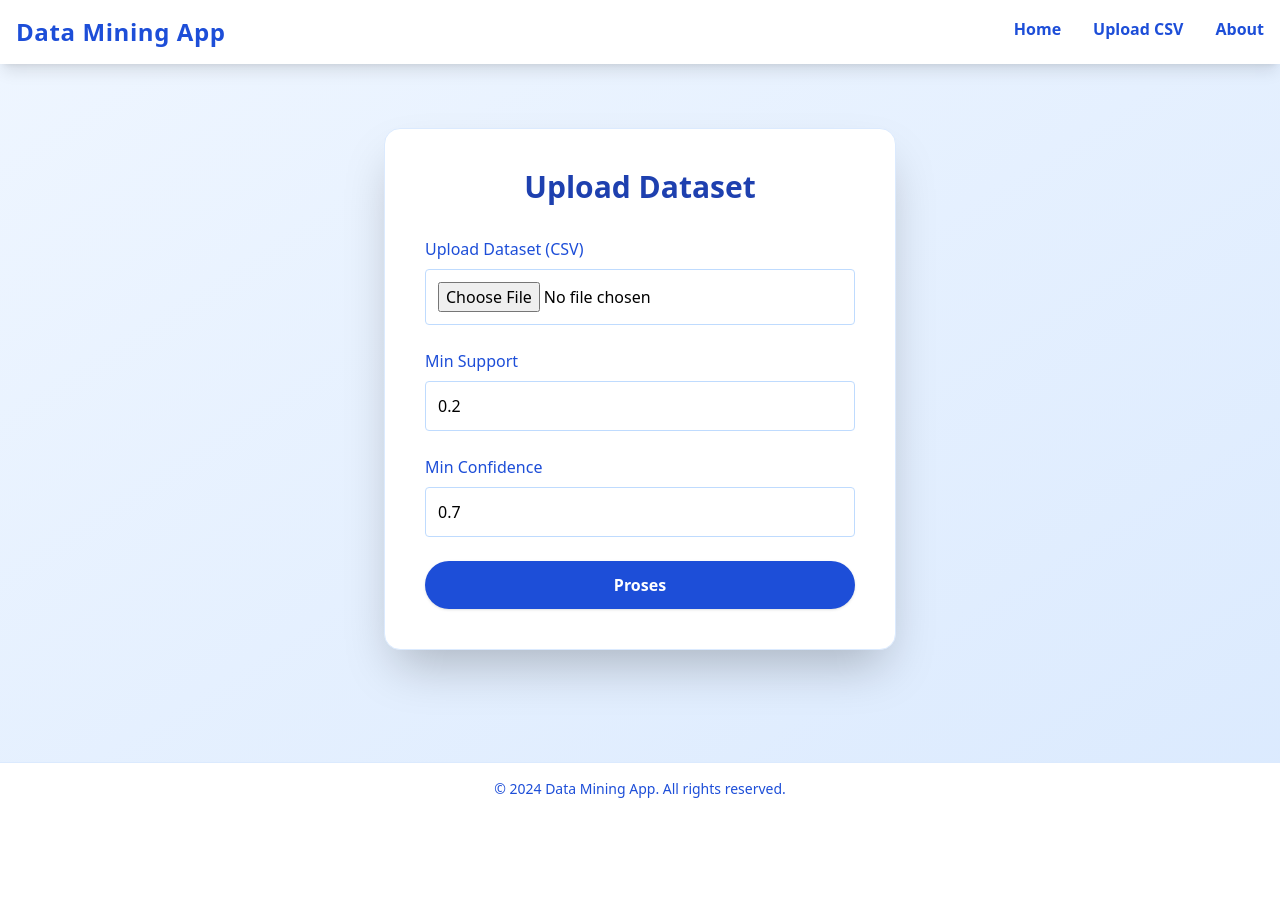
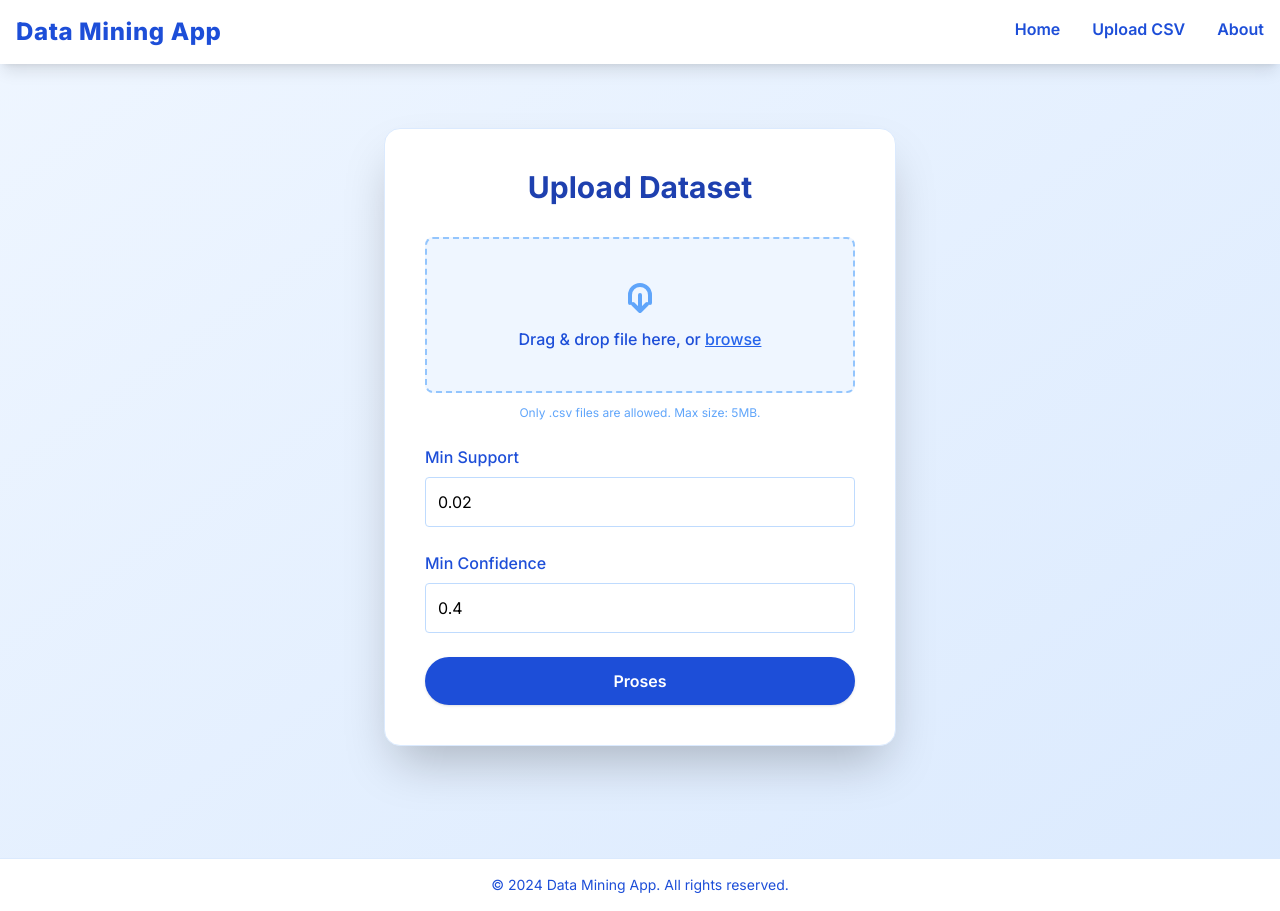
Before and after one commit to satriabrianydnt/project-datamining12, a Flask app: page /upload in a window 1280 px wide. Before the commit the page ends 798 px from the top, so only its background shows below. Run offline with Flask 3, Linux system fonts and the light colour scheme; some libraries are stand-ins or nearby versions.

Commit message:
add google fonts, refactor UI, update backend

```diff
--- a/app.py
+++ b/app.py
@@ -29,16 +29,20 @@ def proses():
     filepath = os.path.join(app.config['UPLOAD_FOLDER'], file.filename)
     file.save(filepath)
 
+    # Load dataset
     dataset = pd.read_csv(filepath)
 
-    basket = (dataset.groupby(['Transaksi_ID', 'Item'])['Item']
-              .count().unstack().reset_index().fillna(0).set_index('Transaksi_ID'))
+    # Filter 'NONE'
+    dataset = dataset[dataset['Item'] != 'NONE']
 
-    def encode_units(x):
-        return 0 if x <= 0 else 1
+    # Buat pivot transaksi
+    basket = (dataset.groupby(['Transaction', 'Item'])['Item']
+              .count().unstack().reset_index().fillna(0).set_index('Transaction'))
 
-    basket_sets = basket.applymap(encode_units)
+    # Ubah ke binary
+    basket_sets = basket.applymap(lambda x: 1 if x > 0 else 0)
 
+    # Apriori
     frequent_itemsets = apriori(basket_sets, min_support=min_support, use_colnames=True)
 
     if frequent_itemsets.empty:
@@ -49,17 +53,18 @@ def proses():
     if rules.empty:
         return "Tidak ada aturan yang memenuhi minimum confidence."
 
+    # Format hasil
     rules_display = rules[['antecedents', 'consequents', 'support', 'confidence', 'lift']]
-
     rules_display['antecedents'] = rules_display['antecedents'].apply(lambda x: ', '.join(list(x)))
     rules_display['consequents'] = rules_display['consequents'].apply(lambda x: ', '.join(list(x)))
 
     output_path = os.path.join(app.config['UPLOAD_FOLDER'], 'hasil_rules.csv')
     rules_display.to_csv(output_path, index=False)
 
+    # Narasi hasil
     deskripsi = []
     for _, row in rules_display.iterrows():
-        desc = f"Jika membeli {row['antecedents']}, maka kemungkinan membeli {row['consequents']} adalah {row['confidence'] * 100:.2f}% (Lift: {row['lift']:.2f})."
+        desc = f"Jika membeli {row['antecedents']}, maka kemungkinan membeli {row['consequents']} adalah {row['confidence'] * 100:.2f}%."
         deskripsi.append(desc)
 
     return render_template('result.html', rules=rules_display.to_dict(orient='records'), deskripsi=deskripsi, file='hasil_rules.csv')
--- /dev/null
+++ b/static/style.css
@@ -0,0 +1,10 @@
+@import url('https://fonts.googleapis.com/css2?family=Inter:ital,opsz,wght@0,14..32,100..900;1,14..32,100..900&display=swap');
+
+* {
+    padding: 0;
+    margin: 0;
+}
+
+body {
+    font-family: "Inter", sans-serif;
+}
--- a/templates/index.html
+++ b/templates/index.html
@@ -5,6 +5,7 @@
     <meta charset="UTF-8">
     <title>Data Mining App - Apriori Association Rules</title>
     <script src="https://cdn.tailwindcss.com"></script>
+    <link rel="stylesheet" href="/static/style.css">
 </head>
 
 <body class="bg-gradient-to-br from-blue-50 to-blue-100 min-h-screen flex flex-col">
--- a/templates/upload.html
+++ b/templates/upload.html
@@ -1,10 +1,13 @@
 <!DOCTYPE html>
 <html lang="en">
+
 <head>
     <meta charset="UTF-8">
     <title>Upload Dataset - Data Mining App</title>
+    <link rel="stylesheet" href="/static/style.css">
     <script src="https://cdn.tailwindcss.com"></script>
 </head>
+
 <body class="bg-gradient-to-br from-blue-50 to-blue-100 min-h-screen">
 
     <!-- Navbar -->
@@ -15,9 +18,13 @@
                     <span class="text-blue-700 font-extrabold text-2xl tracking-wide">Data Mining App</span>
                 </div>
                 <div class="flex space-x-8">
-                    <a href="/" class="relative text-blue-700 font-semibold hover:text-blue-900 transition after:block after:h-0.5 after:bg-blue-700 after:scale-x-0 hover:after:scale-x-100 after:transition-transform after:origin-left after:duration-300 after:mt-1">Home</a>
-                    <a href="/upload" class="relative text-blue-700 font-semibold hover:text-blue-900 transition after:block after:h-0.5 after:bg-blue-700 after:scale-x-0 hover:after:scale-x-100 after:transition-transform after:origin-left after:duration-300 after:mt-1">Upload CSV</a>
-                    <a href="#" class="relative text-blue-700 font-semibold hover:text-blue-900 transition after:block after:h-0.5 after:bg-blue-700 after:scale-x-0 hover:after:scale-x-100 after:transition-transform after:origin-left after:duration-300 after:mt-1">About</a>
+                    <a href="/"
+                        class="relative text-blue-700 font-semibold hover:text-blue-900 transition after:block after:h-0.5 after:bg-blue-700 after:scale-x-0 hover:after:scale-x-100 after:transition-transform after:origin-left after:duration-300 after:mt-1">Home</a>
+                    <a href="/upload"
+                        class="relative text-blue-700 font-semibold hover:text-blue-900 transition after:block after:h-0.5 after:bg-blue-700 after:scale-x-0 hover:after:scale-x-100 after:transition-transform after:origin-left after:duration-300 after:mt-1">Upload
+                        CSV</a>
+                    <a href="#"
+                        class="relative text-blue-700 font-semibold hover:text-blue-900 transition after:block after:h-0.5 after:bg-blue-700 after:scale-x-0 hover:after:scale-x-100 after:transition-transform after:origin-left after:duration-300 after:mt-1">About</a>
                 </div>
             </div>
         </div>
@@ -28,20 +35,45 @@
         <div class="max-w-lg mx-auto bg-white p-10 rounded-2xl shadow-2xl border border-blue-100">
             <h2 class="text-3xl font-bold mb-8 text-center text-blue-800">Upload Dataset</h2>
             <form method="POST" action="/proses" enctype="multipart/form-data" class="space-y-6">
-                <div>
-                    <label class="block mb-2 font-medium text-blue-700">Upload Dataset (CSV)</label>
-                    <input type="file" name="file" required class="w-full border border-blue-200 p-3 rounded focus:outline-none focus:ring-2 focus:ring-blue-400">
+
+                <!-- Loading Spinner -->
+                <div id="loading" class="hidden text-center mt-4">
+                    <div class="text-blue-500 font-medium animate-pulse">Sedang memproses data...</div>
                 </div>
+
+                <!-- File Input -->
+                <div class="flex flex-col items-center justify-center gap-2">
+                    <label
+                        class="w-full flex flex-col items-center px-4 py-8 bg-blue-50 text-blue-700 rounded-lg border-2 border-dashed border-blue-300 cursor-pointer hover:bg-blue-100 transition">
+                        <svg class="w-12 h-12 mb-2 text-blue-400" fill="none" stroke="currentColor" stroke-width="2"
+                            viewBox="0 0 24 24">
+                            <path stroke-linecap="round" stroke-linejoin="round"
+                                d="M7 16v-4a5 5 0 0110 0v4M12 12v8m0 0l-3.5-3.5M12 20l3.5-3.5" />
+                        </svg>
+                        <span class="mb-2 text-base font-medium filename">
+                            Drag & drop file here, or <span class="text-blue-600 underline">browse</span>
+                        </span>
+                        <input type="file" name="file" accept=".csv" required class="hidden file-input" />
+                    </label>
+                    <p class="text-xs text-blue-400 mt-1">Only .csv files are allowed. Max size: 5MB.</p>
+                </div>
+
+                <!-- Support & Confidence Inputs -->
                 <div>
                     <label class="block mb-2 font-medium text-blue-700">Min Support</label>
-                    <input type="text" name="min_support" value="0.2" required class="w-full border border-blue-200 p-3 rounded focus:outline-none focus:ring-2 focus:ring-blue-400">
+                    <input type="text" name="min_support" value="0.02" required
+                        class="w-full border border-blue-200 p-3 rounded focus:outline-none focus:ring-2 focus:ring-blue-400">
                 </div>
                 <div>
                     <label class="block mb-2 font-medium text-blue-700">Min Confidence</label>
-                    <input type="text" name="min_confidence" value="0.7" required class="w-full border border-blue-200 p-3 rounded focus:outline-none focus:ring-2 focus:ring-blue-400">
+                    <input type="text" name="min_confidence" value="0.4" required
+                        class="w-full border border-blue-200 p-3 rounded focus:outline-none focus:ring-2 focus:ring-blue-400">
                 </div>
+
+                <!-- Submit Button -->
                 <div>
-                    <button type="submit" class="w-full bg-blue-700 text-white p-3 rounded-full font-semibold hover:bg-blue-800 transition transform hover:scale-105 shadow">Proses</button>
+                    <button type="submit"
+                        class="w-full bg-blue-700 text-white p-3 rounded-full font-semibold hover:bg-blue-800 transition transform hover:scale-105 shadow">Proses</button>
                 </div>
             </form>
         </div>
@@ -54,5 +86,40 @@
         </div>
     </footer>
 
+    <!-- JavaScript -->
+    <script>
+        // Validasi form dan tampilkan loading
+        document.querySelector("form").addEventListener("submit", function (e) {
+            const support = parseFloat(document.querySelector('input[name="min_support"]').value);
+            const confidence = parseFloat(document.querySelector('input[name="min_confidence"]').value);
+
+            if (isNaN(support) || support <= 0 || support >= 1) {
+                alert("Minimum support harus antara 0 dan 1.");
+                e.preventDefault();
+                return;
+            }
+
+            if (isNaN(confidence) || confidence <= 0 || confidence > 1) {
+                alert("Minimum confidence harus antara 0 dan 1.");
+                e.preventDefault();
+                return;
+            }
+
+            document.getElementById("loading").classList.remove("hidden");
+        });
+
+        // Tampilkan nama file yang dipilih
+        document.querySelectorAll('.file-input').forEach(input => {
+            input.addEventListener('change', function () {
+                const label = this.closest('label');
+                const span = label.querySelector('.filename');
+                if (this.files.length > 0) {
+                    span.innerHTML = `<b>${this.files[0].name}</b>`;
+                }
+            });
+        });
+    </script>
+
 </body>
+
 </html>
```
Also changed, not shown: templates/result.html (+43 -2 lines).
